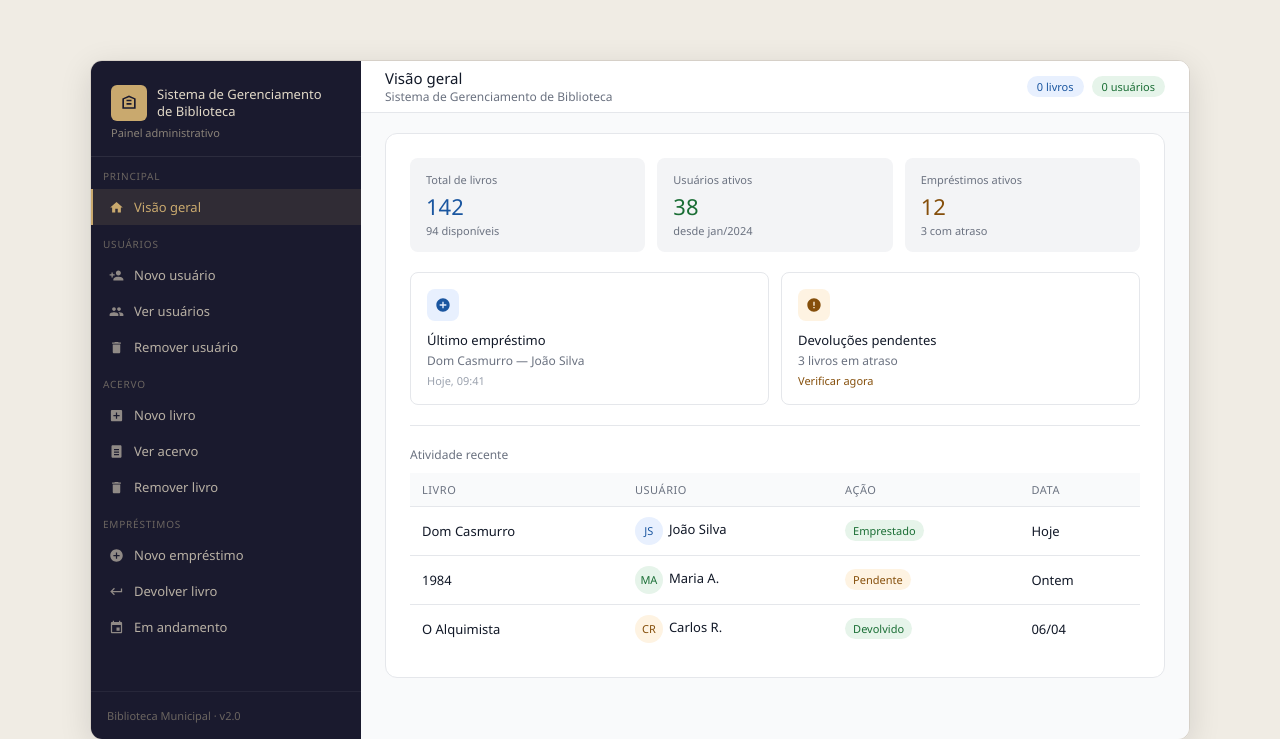
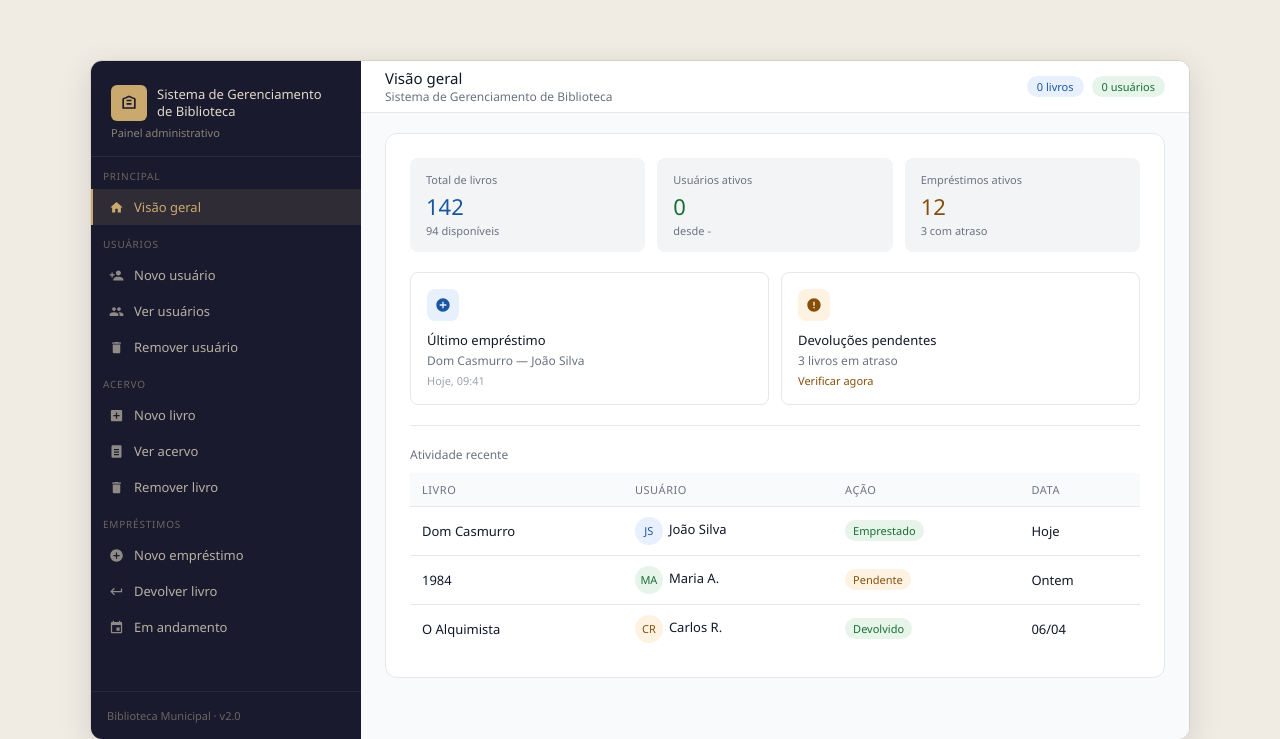
Before and after one commit to alvsgabriellk/Biblioteca, a Flask app: page / in a window 1280 px wide. Shown: the top 739 px of the page. Run offline with Flask 3, Linux system fonts and the light colour scheme.

Commit message:
Colocando o Jinja pra visualização da data do primeiro usuário criado

```diff
--- a/templates/index.html
+++ b/templates/index.html
@@ -632,8 +632,8 @@ tr:hover td {
           </div>
           <div class="stat-card">
             <div class="stat-label">Usuários ativos</div>
-            <div class="stat-value" style="color:#1a6e35">38</div>
-            <div class="stat-sub">desde jan/2024</div>
+            <div class="stat-value" style="color:#1a6e35">{{total_usuarios}}</div>
+            <div class="stat-sub">desde {{desde}}</div>
           </div>
           <div class="stat-card">
             <div class="stat-label">Empréstimos ativos</div>
```
